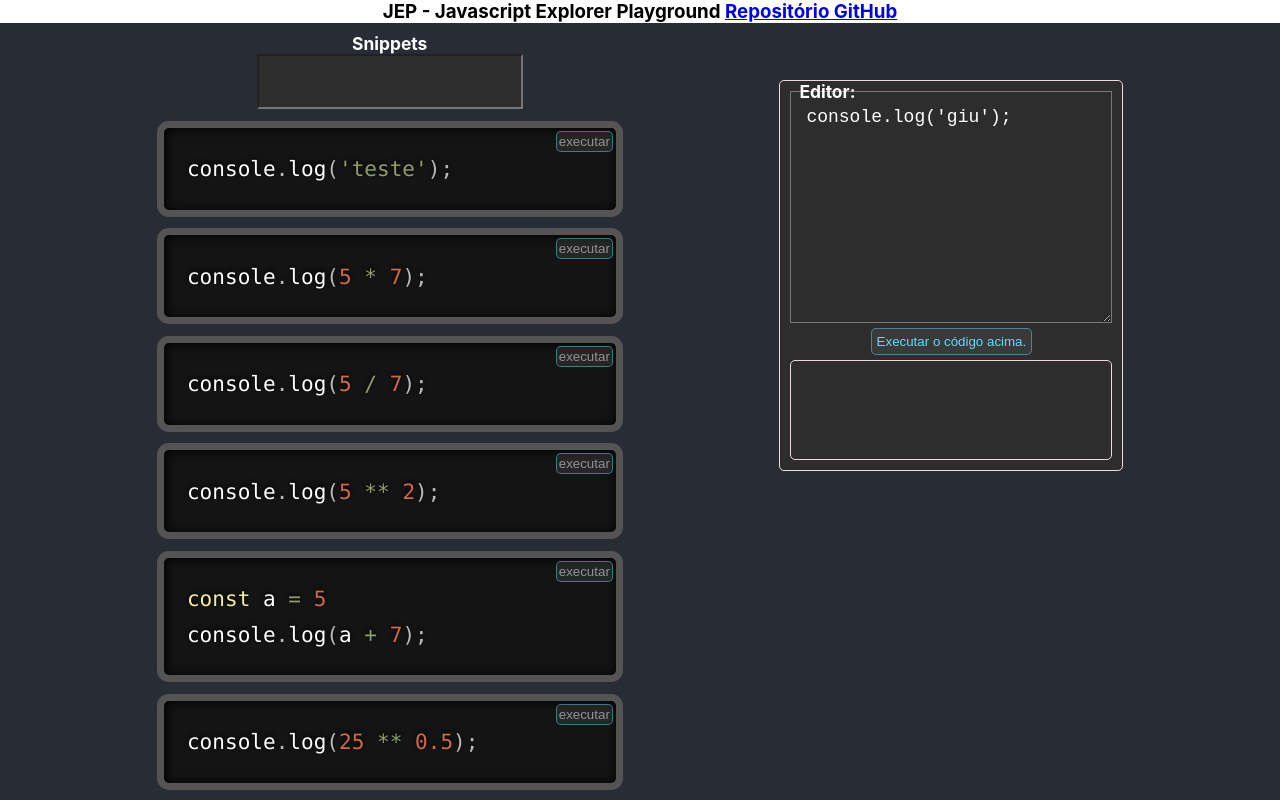
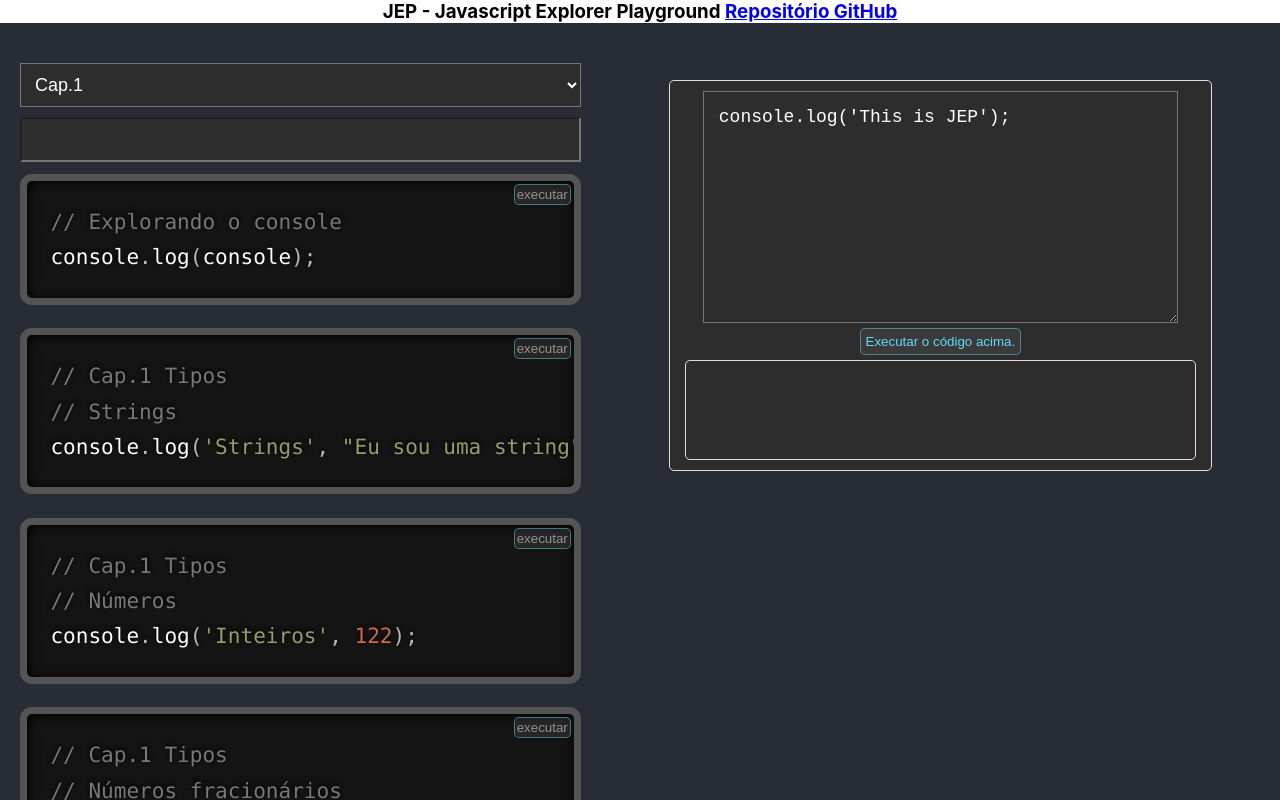
Before and after one commit to start-tech-react/JEP, a React (Create React App) app: page / in a window 1280 px wide. Shown: the top 800 px of the page. Built offline with nearby package versions, Linux system fonts and the light colour scheme.

Commit message:
Capítulo 1 até falsy

```diff
--- a/src/App.css
+++ b/src/App.css
@@ -36,10 +36,10 @@ main {
 }
 
 .box {
+    width: 80%;
     z-index: 2;
     position: sticky;
     top: 10%;
-    right: 10%;
     display: flex;
     flex-direction: column;
     align-items: center;
@@ -47,30 +47,63 @@ main {
 }
 
 .console {
+    width: 80%;
     display: flex;
     flex-direction: column;
     align-items: center;
     justify-content: center;
+    box-sizing: border-box;
+    background-color: #2d2d2d;
+    border: 1px solid #e9dbdb;
+    border-radius: 5px;
+    padding: 10px;
+}
+
+.consolelog {
+    width: 98%;
+    box-sizing: border-box;
+    background-color: #2d2d2d;
+    border: 1px solid #e9dbdb;
+    border-radius: 5px;
+    padding: 10px;
+    min-height: 100px;
+    max-height: 300px;
+    overflow: auto;
 }
 
 .box h6 {
     position: absolute;
     top: 1px;
-    left: 20px;
+    left: 75px;
+    opacity: 0.7;
+}
+
+.categories {
+    box-sizing: border-box;
+    padding: 10px;
+    margin: 10px 0;
+    color: white;
+    background-color: #2d2d2d;
+    font-size: 18px;
 }
 
 .snippets {
     margin-top: 10px;
+    padding: 20px;
+    display: flex;
+    flex-direction: column;
 }
 
 .btn-search {
-    padding: 15px;
+    box-sizing: border-box;
+    padding: 10px;
     color: white;
     background-color: #2d2d2d;
     font-size: 18px;
 }
 
 #code {
+    width: 85%;
     padding: 15px;
     color: white;
     background-color: #2d2d2d;
@@ -79,6 +112,12 @@ main {
 
 pre {
     position: relative;
+    max-width: 500px;
+    transition: all 1s ease;
+}
+
+pre:hover {
+    box-shadow: 0 0 60px 20px rgba(255, 255, 255, 0.1), 0 0 100px 40px rgba(255, 0, 255, 0.1), 0 0 100px 90px rgba(0, 255, 255, 0.1) !important;
 }
 
 pre button {
@@ -99,16 +138,6 @@ pre button:hover {
     top: 3px;
     right: 3px;
     background-color: rgba(105, 105, 105, 0.218);
-}
-
-.console {
-    box-sizing: border-box;
-    background-color: #2d2d2d;
-    border: 1px solid #e9dbdb;
-    border-radius: 5px;
-    padding: 10px;
-    width: 100%;
-    min-height: 100px;
 }
 
 .App-link {
--- a/src/App.js
+++ b/src/App.js
@@ -2,13 +2,17 @@ import React, { Component } from 'react';
 import Prism from 'prismjs';
 import './App.css';
 import './prism.css';
-import { snippets } from './snippets';
+import { snippets, categories } from './snippets';
 Prism.manual = true;
-let valor = "console.log('giu');";
-let transfer = "";
+let valor = "console.log('This is JEP');";
+let transfer = '';
 export class App extends Component {
   loging = () => {
-    this.setState({ conteudo: transfer });
+    const arr = transfer.split('\n').map((code, i) =>
+      <Code key={i} code={code} className={`language-js`} butt={'0'}></Code>
+    );
+    arr.pop();
+    this.setState({ conteudo: arr });
   }
 
   state = { conteudo: transfer };
@@ -50,13 +54,15 @@ export class Code extends Component {
     this.props.loging();
   }
   render() {
-    const { code, plugins, language } = this.props;
+    const { code, plugins, language, butt } = this.props;
+    const button = butt ? '' : <button onClick={this.execute}>executar</button>;
+
     return (
       <pre className={!plugins ? "" : plugins.join(" ")}>
         <code ref={this.ref} className={`language-${language}`}>
           {code.trim()}
         </code>
-        <button onClick={this.execute}>executar</button>
+        {button}
       </pre>
     )
   }
@@ -65,16 +71,18 @@ export class Code extends Component {
 class Explorer extends Component {
   constructor(props) {
     super(props);
-    this.ref = React.createRef();
+    this.imp = React.createRef();
+    this.cat = React.createRef();
   }
 
   componentDidMount() {
     this.listar(snippets);
+    this.listarCat(categories);
   }
 
+  listCat = [];
   listItems = [];
-  state = { conteudo: this.listItems };
-
+  state = { conteudo: this.listItems, categorias: this.listCat };
   listar = (lista) => {
     this.listItems = lista.map((code, i) =>
       <Code
@@ -88,18 +96,31 @@ class Explorer extends Component {
     this.setState({ conteudo: this.listItems });
   }
 
+
+  listarCat = (lista) => {
+    this.listCat = lista.map((cat, i) =>
+      <option key={i}>{cat}</option>
+    );
+    this.setState({ categorias: this.listCat });
+  }
+
   search = () => {
-    if (this.ref && this.ref.current) {
-      const result = snippets.filter(i => i.includes(this.ref.current.value));
+    if (this.imp && this.imp.current) {
+      const result = snippets.filter(i => i.includes(this.imp.current.value));
       this.listar(result);
     }
+  }
+
+  categotieChange = () => {
+    this.imp.current.value = this.cat.current.value;
+    this.search();
   }
 
   render() {
     return (
       <div className="snippets">
-        <h6>Snippets</h6>
-        <input ref={this.ref} onKeyUp={this.search} className="btn-search" type="text" id="" />
+        <select ref={this.cat} onChange={this.categotieChange} className="categories">{this.state.categorias}</select>
+        <input ref={this.imp} onKeyUp={this.search} className="btn-search" type="text" id="" />
         {this.state.conteudo}
       </div>
     );
@@ -107,24 +128,16 @@ class Explorer extends Component {
 }
 
 class Console extends Component {
-  constructor(props) {
-    super(props);
-    this.ref = React.createRef();
-  }
-  state = { conteudo: valor };
-
   execute = () => {
     evaluate(document.getElementById('code').value);
     this.props.loging();
-    //this.ref = React.createRef();
   }
 
   render() {
     return (
       <div className="box">
         <div className="console">
-          <h6>Editor:</h6>
-          <textarea id="code" defaultValue={valor} cols="25" rows="10" placeholder="Cole ou digite o código aqui, depois clique em Executar."></textarea>
+          <textarea id="code" defaultValue={valor} cols="50" rows="10" placeholder="Cole ou digite o código aqui, depois clique em Executar."></textarea>
           {/* <Editor
             code={valor}
             language="js"
@@ -132,49 +145,48 @@ class Console extends Component {
             tranfer={this.props.tranfer}
           /> */}
           <button onClick={this.execute} className='btn-executar'>Executar o código acima.</button>
-          <div className="console">{this.props.tranfer}</div>
+          <div className="consolelog">{this.props.tranfer}</div>
         </div>
-
       </div>
     );
   }
 }
 
-class Editor extends Component {
-  constructor(props) {
-    super(props);
-    this.ref = React.createRef();
-  }
-  state = { code: '' };
-  componentDidMount() {
-    this.highlight();
-  }
-  highlight = () => {
-    if (this.ref && this.ref.current) {
-      Prism.highlightElement(this.ref.current);
-    }
-  }
-  execute = () => {
-    evaluate(this.ref.current.textContent);
-    this.props.loging();
-  }
-  render() {
-    const { code, plugins, language } = this.props;
-    return (
-      <pre className={!plugins ? "" : plugins.join(" ")}>
-        <code ref={this.ref} className={`language-${language}`}>
-          {code.trim()}
-        </code>
-        <button onClick={this.execute}>executar</button>
-      </pre>
-    )
-  }
-}
+// class Editor extends Component {
+//   constructor(props) {
+//     super(props);
+//     this.ref = React.createRef();
+//   }
+//   state = { code: '' };
+//   componentDidMount() {
+//     this.highlight();
+//   }
+//   highlight = () => {
+//     if (this.ref && this.ref.current) {
+//       Prism.highlightElement(this.ref.current);
+//     }
+//   }
+//   execute = () => {
+//     evaluate(this.ref.current.textContent);
+//     this.props.loging();
+//   }
+//   render() {
+//     const { code, plugins, language } = this.props;
+//     return (
+//       <pre className={!plugins ? "" : plugins.join(" ")}>
+//         <code ref={this.ref} className={`language-${language}`}>
+//           {code.trim()}
+//         </code>
+//         <button onClick={this.execute}>executar</button>
+//       </pre>
+//     )
+//   }
+// }
 
 export default App;
 
 function evaluate(y) {
-  transfer = '';
+  transfer = [];
   var script = document.createElement('script');
   script.type = "text/javascript";
   script.text = "{console.clear();" + y + "}";
@@ -185,7 +197,7 @@ function evaluate(y) {
 
 var realConsoleLog = console.log;
 console.log = function () {
-  var message = [].join.call(arguments, ", ");
-  transfer += `${message}\n`;
+  var message = [].join.call(arguments, ": ");
+  transfer += message + "\n";
   realConsoleLog.apply(console, arguments);
 };
--- a/src/snippets.js
+++ b/src/snippets.js
@@ -1,21 +1,221 @@
-const snippets = [
-    "console.log('teste');",
-    "console.log(5 * 7);",
-    "console.log(5 / 7);",
-    "console.log(5 ** 2);",
-    "const a = 5 \nconsole.log(a + 7);",
-];
+const snippets = [`
+// Explorando o console
+console.log(console);`];
 
 snippets.push(`
-    console.log(25 ** 0.5);
+// Cap.1 Tipos
+// Strings
+console.log('Strings', "Eu sou uma string");
 `);
 
 snippets.push(`
-    console.log('teste');
+// Cap.1 Tipos
+// Números
+console.log('Inteiros', 122);
 `);
 
 snippets.push(`
-    console.log('start tech teste');
+// Cap.1 Tipos
+// Números fracionários
+console.log('Frações', 1/3);
 `);
 
-module.exports = { snippets };
+snippets.push(`
+// Cap.1 Tipos
+// Notações científicas x 10 ** 3
+console.log('Número Notação 2.998e3', 2.998e3);
+`);
+
+snippets.push(`
+// Cap.1 Tipos
+// Notações hexa
+console.log('Número Hexadecima 0xC8', 0xC8);
+`);
+
+snippets.push(`
+// Cap.1 Tipos
+// Notações hexa
+console.log('Número Hexadecima', 0xC8);
+`);
+
+snippets.push(`
+// Cap.1 Tipos
+// Undefined
+let variavel;
+console.log('Undefined', variavel);
+`);
+
+snippets.push(`
+// Cap.1 Operadores Aritiméticos
+const a = 5;
+const b = 3;
+console.log('Soma de a + b', a + b);
+`);
+
+snippets.push(`
+// Cap.1 Operadores Aritiméticos
+const a = 5;
+const b = 3;
+console.log('Subtração de a - b', a - b);
+`);
+
+snippets.push(`
+// Cap.1 Operadores Aritiméticos
+const a = 5;
+const b = 3;
+console.log('Multiplicação de a * b', a * b);
+`);
+
+snippets.push(`
+// Cap.1 Operadores Aritiméticos
+const a = 5;
+const b = 3;
+console.log('Divisão de a / b', a / b);
+`);
+
+snippets.push(`
+// Cap.1 Operadores Aritiméticos
+const a = 8;
+const b = 3;
+console.log('Módulo ou resto: a % b', a % b);
+`);
+
+snippets.push(`
+// Cap.1 Operadores Aritiméticos
+const a = 5;
+const b = 3;
+console.log('Exponenciação de a ** b', a ** b);
+`);
+
+snippets.push(`
+// Cap.1 Operadores Aritiméticos
+const a = 5;
+const b = 1/2; // 1/2 é raíz quadrada
+console.log('Radiciação de a ** b', a ** b);
+`);
+
+snippets.push(`
+// Cap.1 Operadores Aritiméticos unários
+const a = 5;
+const b = 6;
+console.log('Invertido sinal -()', -(a - b));
+`);
+
+snippets.push(`
+// Cap.1 Operações com Strings
+const a = "con" + "cat" + "e" + "nate";
+console.log('Concatenação', a);
+`);
+
+// eslint-disable-next-line no-template-curly-in-string
+snippets.push('// Cap.1 Operações com Strings\nconst a = "um texto";\nconst b= `vou inserir ${a} aqui.`;\nconsole.log("Concatenação", b);');
+
+snippets.push(`
+// Cap.1 Operações com Strings
+
+// Typeof produz uma string contendo
+// o nome do tipo do item verificado
+let a;
+const b = null;
+const c = 0/0;
+console.log(typeof a);
+console.log(typeof b);
+console.log(typeof c);
+console.log(typeof 4);
+console.log(typeof 4.33);
+console.log(typeof "texto");
+`);
+
+snippets.push(`
+// Cap.1 Booleanos Valores Truthy
+
+console.log('true', true ? 1 : 0);
+console.log('{}', {} ? 1 : 0);
+console.log('[]', [] ? 1 : 0);
+console.log('new Date()', new Date() ? 1 : 0);
+console.log('-42', -42 ? 1 : 0);
+console.log('3.14', 3.14 ? 1 : 0);
+console.log('Infinity', Infinity ? 1 : 0);
+console.log('-Infinity', -Infinity ? 1 : 0);
+console.log('new Boolean()', new Boolean(false) ? 1 : 0);
+`);
+
+snippets.push(`
+// Cap.1 Booleanos Valores Falsy
+
+console.log('false', false ? 1 : 0);
+console.log('null', null ? 1 : 0);
+console.log('undefined', undefined ? 1 : 0);
+console.log('0', 0 ? 1 : 0);
+console.log('-0', -0 ? 1 : 0);
+console.log('NaN', NaN ? 1 : 0);
+console.log('', '' ? 1 : 0);
+`);
+
+snippets.push(`
+// Cap.1 Comparações Maior que
+
+console.log('5 > 3', 5 > 3);
+console.log('"1" > 1', "1" > 1);
+console.log('undefined > 0', undefined > 0);
+console.log('"JEP" > "JEP"', "JEP" > "JEP");
+console.log('"A" > "B"', "A" > "B");
+console.log('1.00001 > 1', 1.00001 > 1);
+console.log('NaN > NaN', NaN > NaN);
+console.log('undefined > NaN', undefined > NaN);
+`);
+
+snippets.push(`
+// Cap.1 Comparações Menor que
+
+console.log('5 < 3', 5 < 3);
+console.log('"1" < 1', "1" < 1);
+console.log('undefined < 0', undefined < 0);
+console.log('"JEP" < "JEP"', "JEP" < "JEP");
+console.log('"A" < "B"', "A" < "B");
+console.log('1.00001 < 1', 1.00001 < 1);
+console.log('NaN < NaN', NaN < NaN);
+console.log('undefined < NaN', undefined < NaN);
+`);
+
+snippets.push(`
+// Cap.1 Comparações Igualdade de valor
+
+console.log('5 == 3', 5 == 3);
+console.log('"1" == 1', "1" == 1);
+console.log('undefined == 0', undefined == 0);
+console.log('"JEP" == "JEP"', "JEP" == "JEP");
+console.log('"A" == "B"', "A" == "B");
+console.log('1.00001 == 1', 1.00001 == 1);
+console.log('NaN == NaN', NaN == NaN);
+console.log('undefined == NaN', undefined == NaN);
+console.log('null == undefined', null == undefined);
+console.log('0 == undefined', 0 == undefined);
+`);
+
+snippets.push(`
+// Cap.1 Comparações Igualdade de valor e tipo
+
+console.log('5 === 5', 5 === 5);
+console.log('"1" === 1', "1" === 1);
+console.log('undefined === 0', undefined === 0);
+console.log('"JEP" === "JEP"', "JEP" === "JEP");
+console.log('"A" === "B"', "A" === "B");
+console.log('1.00000 === "1"', 1.00000 === "1");
+console.log('NaN === NaN', NaN === NaN);
+console.log('undefined === NaN', undefined === NaN);
+console.log('null === undefined', null === undefined);
+console.log('0 === undefined', 0 === undefined);
+`);
+
+const categories = [
+    'Cap.1',
+    'Cap.1 Tipos',
+    'Cap.1 Operadores Aritiméticos',
+    'Cap.1 Operações com Strings',
+    'Cap.1 Booleanos Valores Truthy',
+    'Cap.1 Booleanos Valores Falsy',
+    'Cap.1 Comparações',
+];
+
+module.exports = { snippets, categories };
```
